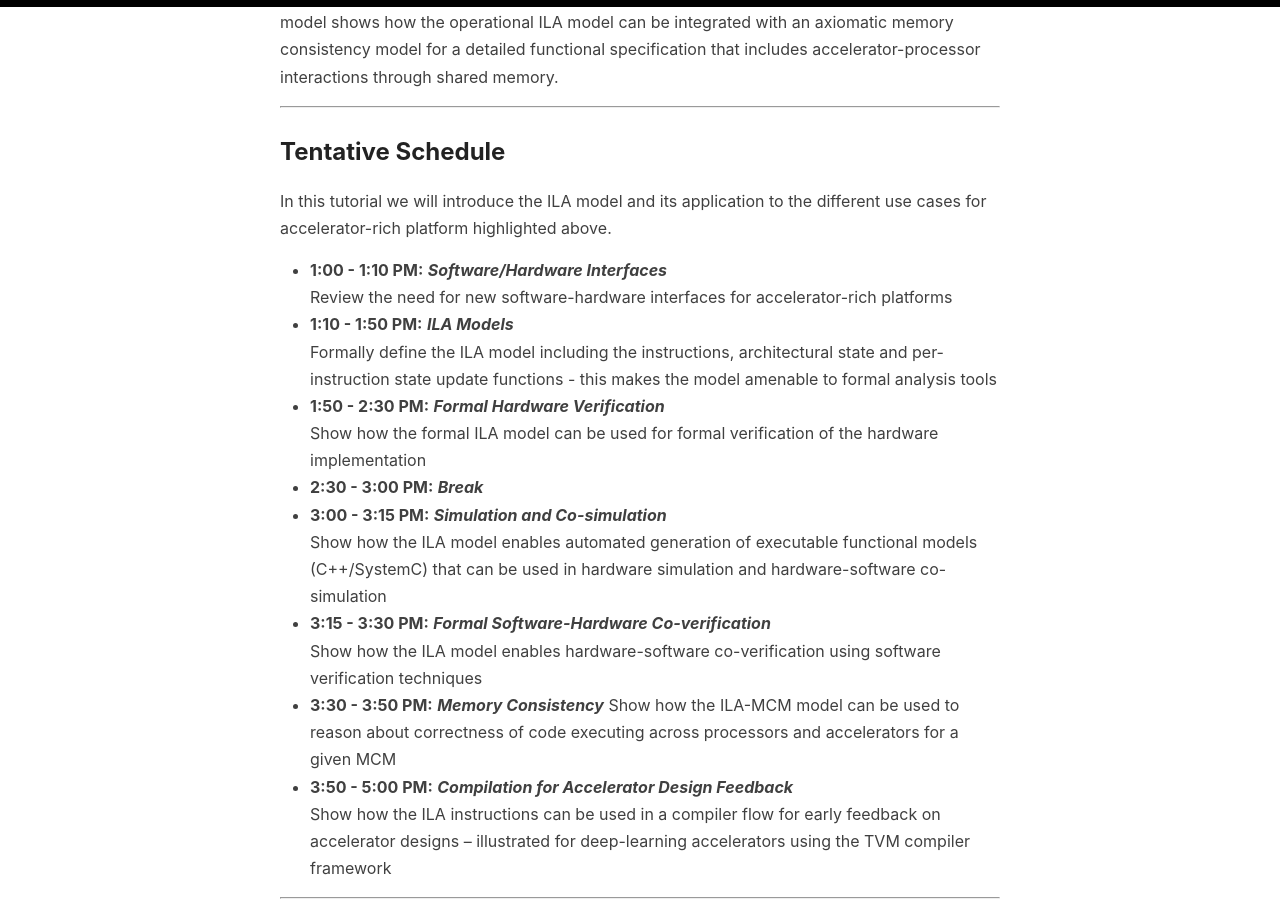
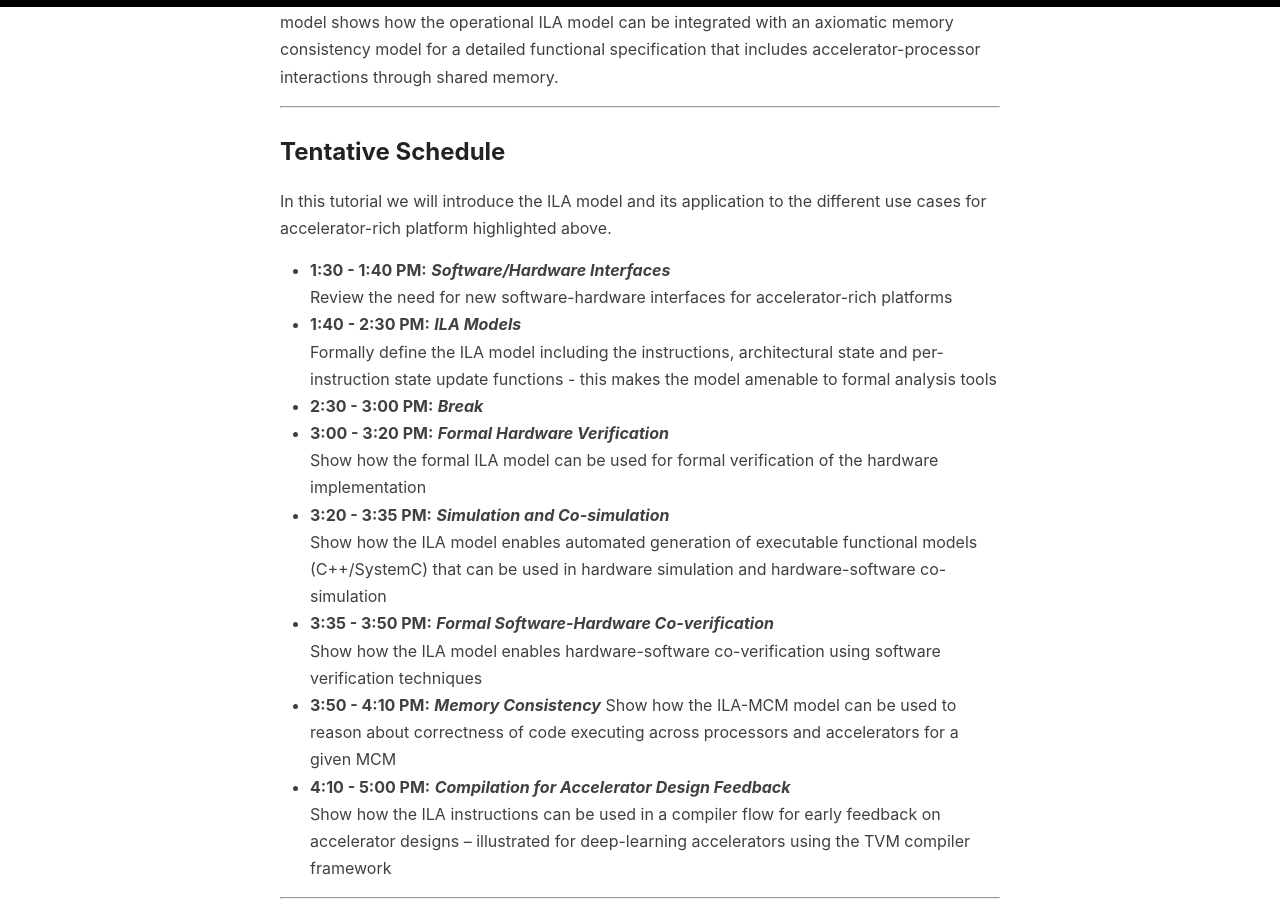
Before and after one commit to PrincetonUniversity/isca22-ila-tutorial, a Jekyll site: the page built from index.md, in a window 1280 px wide and 900 px high, scrolled down 1015 px. Built offline with Jekyll 4.4.1, drawn with Linux system fonts in a browser that asks for light colours.

Commit message:
Update index.md

```diff
--- a/index.md
+++ b/index.md
@@ -36,20 +36,20 @@ Further, the ILA-MCM model shows how the operational ILA model can be integrated
 
 In this tutorial we will introduce the ILA model and its application to the different use cases for accelerator-rich platform highlighted above.
 
-- **1:00 - 1:10 PM:** ***Software/Hardware Interfaces***
+- **1:30 - 1:40 PM:** ***Software/Hardware Interfaces***
 Review the need for new software-hardware interfaces for accelerator-rich platforms
-- **1:10 - 1:50 PM:** ***ILA Models***
+- **1:40 - 2:30 PM:** ***ILA Models***
 Formally define the ILA model including the instructions, architectural state and per-instruction state update functions - this makes the model amenable to formal analysis tools
-- **1:50 - 2:30 PM:** ***Formal Hardware Verification***
+- **2:30 - 3:00 PM:** ***Break***
+- **3:00 - 3:20 PM:** ***Formal Hardware Verification***
 Show how the formal ILA model can be used for formal verification of the hardware implementation
-- **2:30 - 3:00 PM:** ***Break***
-- **3:00 - 3:15 PM:** ***Simulation and Co-simulation***
+- **3:20 - 3:35 PM:** ***Simulation and Co-simulation***
 Show how the ILA model enables automated generation of executable functional models (C++/SystemC) that can be used in hardware simulation and hardware-software co-simulation
-- **3:15 - 3:30 PM:** ***Formal Software-Hardware Co-verification***
+- **3:35 - 3:50 PM:** ***Formal Software-Hardware Co-verification***
 Show how the ILA model enables hardware-software co-verification using software verification techniques
-- **3:30 - 3:50 PM:** ***Memory Consistency***
+- **3:50 - 4:10 PM:** ***Memory Consistency***
 Show how the ILA-MCM model can be used to reason about correctness of code executing across processors and accelerators for a given MCM
-- **3:50 - 5:00 PM:** ***Compilation for Accelerator Design Feedback***
+- **4:10 - 5:00 PM:** ***Compilation for Accelerator Design Feedback***
 Show how the ILA instructions can be used in a compiler flow for early feedback on accelerator designs – illustrated for deep-learning accelerators using the TVM compiler framework
 
 ---
```
